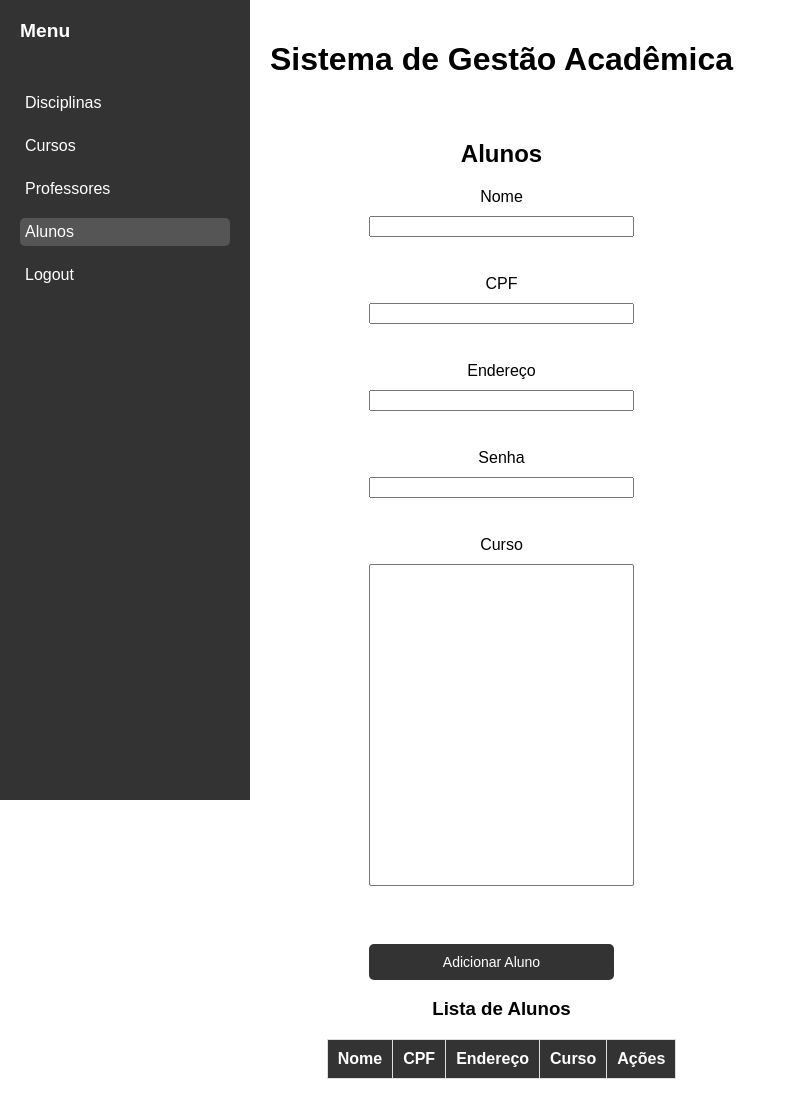
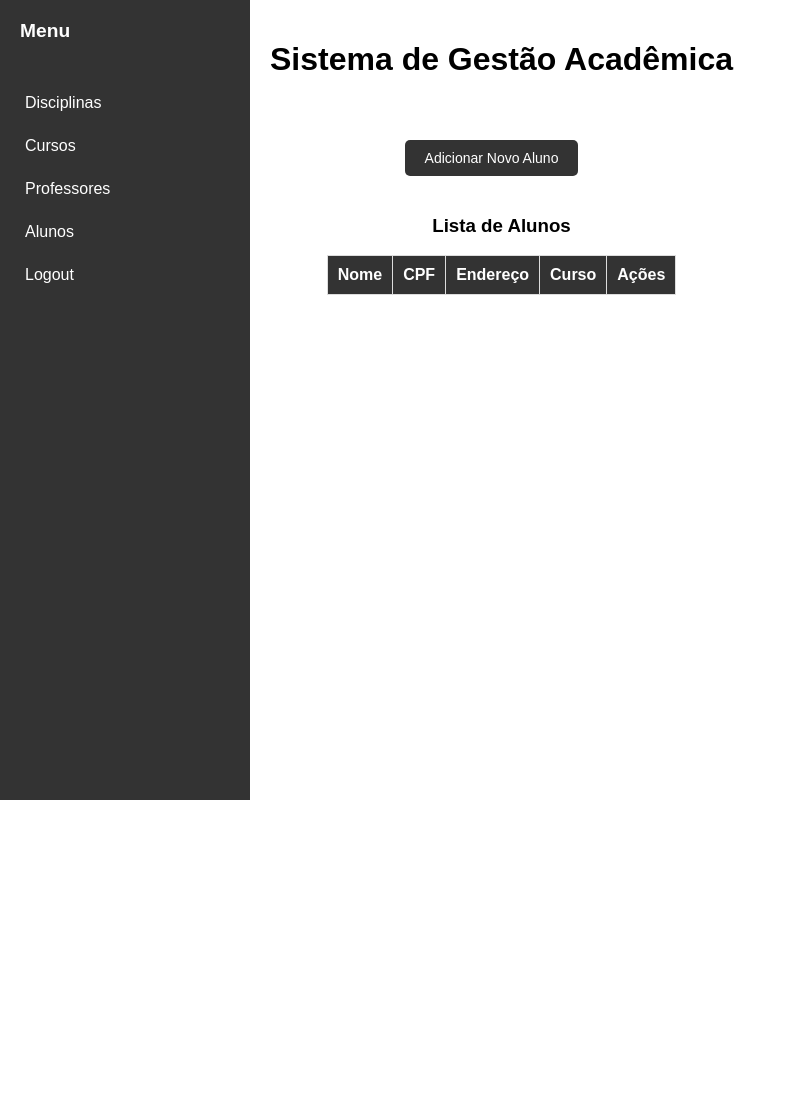
Before and after one commit to Rogeriokjah/programacao-web-fatec, a Flask app: page /alunos in a window 1280 px wide. Shown: the whole page, without its empty margins (0-797 px from the left). After the commit the page ends 800 px from the top, so only its background shows below. Run offline with Flask 3, Linux system fonts and the light colour scheme; a user stored in the database is signed in; data that the repository does not hold is empty; parts of the project's set-up code (start-up, migrations or seed data) failed here and were passed over.

Commit message:
adição de alunos funcionando

```diff
--- a/app/forms.py
+++ b/app/forms.py
@@ -17,9 +17,11 @@ class ProfessorForm(FlaskForm):
     senha = PasswordField('Senha', validators=[DataRequired()])
     disciplinas = SelectMultipleField('Disciplinas', choices=[])
 
+
 class AlunoForm(FlaskForm):
-    nome = StringField('Nome', validators=[DataRequired()])
-    cpf = StringField('CPF', validators=[DataRequired(), Length(11)])
-    endereco = StringField('Endereço', validators=[DataRequired()])
-    senha = PasswordField('Senha', validators=[DataRequired()])
-    curso = SelectField('Curso', validators=[DataRequired()])
+    nome = StringField('Nome', validators=[DataRequired(), Length(max=100)])
+    cpf = StringField('CPF', validators=[DataRequired(), Length(max=11)])
+    usuario = StringField('Usuário', validators=[DataRequired(), Length(max=100)])
+    senha = PasswordField('Senha', validators=[DataRequired(), Length(max=100)])
+    endereco = StringField('Endereço', validators=[Length(max=200)])  # Adicionado aqui
+    curso = StringField('Curso')  # Já estava definido para cursos
--- a/app/models.py
+++ b/app/models.py
@@ -59,5 +59,8 @@ class Aluno(db.Model):
     nome = db.Column(db.String(100), nullable=False)
     cpf = db.Column(db.String(11), unique=True, nullable=False)
     endereco = db.Column(db.String(200))
+    usuario = db.Column(db.String(100))
     senha = db.Column(db.String(100), nullable=False)
-    curso = relationship('Curso', secondary=aluno_curso, backref='alunos')
+    curso_id = db.Column(db.Integer, db.ForeignKey('cursos.id'), nullable=False)
+
+    curso = relationship('Curso', backref='alunos')
--- a/app/routes.py
+++ b/app/routes.py
@@ -183,6 +183,14 @@ def editar_curso(id):
     disciplinas_selecionadas = [d.id for d in curso.disciplinas]
     return render_template('editar_curso.html', curso=curso, form=form, disciplinas_selecionadas=disciplinas_selecionadas)
 
+@app.route('/buscar_cursos', methods=['GET'])
+@login_required
+def buscar_cursos():
+    query = request.args.get('query', '').strip()
+    limite = 7  # Limitar a 7 registros
+    cursos = Curso.query.filter(Curso.nome.ilike(f"%{query}%")).limit(limite).all()
+    return jsonify([{"id": curso.id, "nome": curso.nome} for curso in cursos])
+
 @app.route('/cursos/excluir/<int:id>', methods=['POST'])
 @login_required
 def excluir_curso(id):
@@ -301,25 +309,83 @@ def excluir_professores_selecionados():
         flash("Nenhum professor selecionado para exclusão.", "warning")
         return jsonify({"success": False, "message": "Nenhum curso selecionado."})
 
+@app.route('/alunos', methods=['GET'])
+@login_required
+def listar_alunos():
+    alunos = db.session.query(
+        Aluno.id, Aluno.nome, Aluno.cpf, Aluno.endereco, Curso.nome.label('curso_nome')
+    ).outerjoin(Curso, Aluno.curso_id == Curso.id).all()
+    print("Alunos encontrados:", alunos)  # Depuração para verificar os dados retornados
+    return render_template('alunos.html', alunos=alunos)
 
-@app.route('/alunos', methods=['GET', 'POST'])
+@app.route('/adicionar_aluno', methods=['POST'])
 @login_required
-def alunos():
+def adicionar_aluno():
     form = AlunoForm()
-    form.curso.choices = [(c.id, c.nome) for c in Curso.query.all()]
-    if form.validate_on_submit():
+
+    # Debug para ver os dados recebidos
+    print("Dados recebidos no formulário:", request.form)
+
+    # Validações individuais
+    erros = []
+    if not form.nome.data:
+        erros.append("O campo Nome é obrigatório.")
+    if not form.cpf.data:
+        erros.append("O campo CPF é obrigatório.")
+    if not form.usuario.data:
+        erros.append("O campo Usuário é obrigatório.")
+    if not form.senha.data:
+        erros.append("O campo Senha é obrigatório.")
+
+    if erros:
+        for erro in erros:
+            flash(erro, "danger")
+        return redirect(url_for('listar_alunos'))
+
+    # Dados válidos - Criar novo aluno
+    try:
         novo_aluno = Aluno(
             nome=form.nome.data,
             cpf=form.cpf.data,
-            endereco=form.endereco.data,
+            endereco=form.endereco.data or None,  # Permitir `NULL`
+            usuario=form.usuario.data,
             senha=form.senha.data,
-            curso_id=form.curso.data
+            curso_id=form.curso.data or None  # Permitir `NULL`
         )
         db.session.add(novo_aluno)
         db.session.commit()
         flash("Aluno adicionado com sucesso!", "success")
-    alunos = Aluno.query.all()
-    return render_template('alunos.html', alunos=alunos, form=form, active_page='alunos')
+    except Exception as e:
+        db.session.rollback()
+        print(f"Erro ao salvar o aluno: {e}")
+        flash(f"Erro ao salvar o aluno: {e}", "danger")
+
+    return redirect(url_for('listar_alunos'))
+
+app.route('/alunos/editar/<int:id>', methods=['GET', 'POST'])
+@login_required
+def editar_aluno(id):
+    aluno = Aluno.query.get_or_404(id)
+    form = AlunoForm(obj=disciplina)
+    if form.validate_on_submit():
+        aluno.nome=form.nome.data,
+        aluno.cpf=form.cpf.data,
+        aluno.endereco=form.endereco.data,
+        aluno.senha=form.senha.data,
+        aluno.curso_id=form.curso.data
+        db.session.commit()
+        flash("Aluno atualizado com sucesso!", "success")
+        return redirect(url_for('listar_alunos'))
+    return render_template('alunos.html', form=form, aluno=aluno)
+
+@app.route('/alunos/excluir/<int:id>', methods=['POST'])
+@login_required
+def excluir_aluno(id):
+    aluno = Aluno.query.get_or_404(id)
+    db.session.delete(aluno)
+    db.session.commit()
+    flash("Aluno excluído com sucesso!", "success")
+    return redirect(url_for('listar_alunos'))
 
 @app.route('/buscar_disciplinas', methods=['GET'])
 @login_required
--- a/app/templates/alunos.html
+++ b/app/templates/alunos.html
@@ -1,19 +1,72 @@
 {% extends "base.html" %}
 {% block title %}Alunos{% endblock %}
 {% block content %}
-<h2>Alunos</h2>
-<form action="{{ url_for('alunos') }}" method="POST">
-    {{ form.hidden_tag() }}
-    {{ form.nome.label }} {{ form.nome(size=20) }}<br>
-    {{ form.cpf.label }} {{ form.cpf(size=20) }}<br>
-    {{ form.endereco.label }} {{ form.endereco(size=30) }}<br>
-    {{ form.senha.label }} {{ form.senha(size=20) }}<br>
-    {{ form.curso.label }} {{ form.curso(size=20) }}<br>
-    <button type="submit">Adicionar Aluno</button>
+<div class="button-group">
+    <button type="button" class="button large-button" id="openModal">Adicionar Novo Aluno</button>
+</div>
+
+<div id="modal" class="modal">
+    <div class="modal-content">
+        <span class="close" id="closeModal">&times;</span>
+        <h2 id="modalTitle">Adicionar Novo Aluno</h2>
+        <form id="formAluno" method="POST" action="{{ url_for('adicionar_aluno') }}">
+            <div class="form-row">
+                <div>
+                    <label for="nome">Nome:</label>
+                    <input type="text" id="nome" name="nome" required>
+                </div>
+                <div>
+                    <label for="cpf">CPF:</label>
+                    <input type="text" id="cpf" name="cpf" required>
+                </div>
+            </div>
+            <div class="form-row">
+                <div>
+                    <label for="usuario">Usuário:</label>
+                    <input type="text" id="usuario" name="usuario" required>
+                </div>
+                <div>
+                    <label for="senha">Senha:</label>
+                    <input type="password" id="senha" name="senha" required>
+                </div>
+            </div>
+            <div class="form-row">
+                <div>
+                    <label for="endereco">Endereço:</label>
+                    <input type="text" id="endereco" name="endereco" required>
+                </div>
+            </div>
+            <div>
+                <label for="pesquisarCurso">Pesquisar Curso:</label>
+                <input type="text" id="pesquisarCurso" placeholder="Digite para buscar cursos">
+                <table id="resultadoCursos" class="dropdown-table">
+                    <thead>
+                        <tr>
+                            <th>Nome do Curso</th>
+                            <th>Ações</th>
+                        </tr>
+                    </thead>
+                    <tbody></tbody>
+                </table>
+                <div id="cursoSelecionadoContainer">
+                    <label>Curso Selecionado:</label>
+                    <div id="cursoSelecionadoDisplay" class="curso-display">
+                        Nenhum curso selecionado.
+                    </div>
+                    <input type="hidden" id="cursoSelecionado" name="curso">
+                </div>
+            </div>
+            <div class="button-group">
+                <button type="submit" class="button">Salvar</button>
+                <button type="button" class="button button-danger" id="cancelModal">Cancelar</button>
+            </div>
         </form>
+    </div>
+</div>
 
 <h3>Lista de Alunos</h3>
 <table>
+    <thead>
         <tr>
             <th>Nome</th>
             <th>CPF</th>
@@ -21,19 +74,127 @@
             <th>Curso</th>
             <th>Ações</th>
         </tr>
+    </thead>
+    <tbody>
         {% for aluno in alunos %}
         <tr>
             <td>{{ aluno.nome }}</td>
             <td>{{ aluno.cpf }}</td>
             <td>{{ aluno.endereco }}</td>
-        <td>{{ aluno.curso.nome if aluno.curso else 'Não cadastrado' }}</td>
+            <td>{{ aluno.curso_nome if aluno.curso_nome else 'Curso não definido' }}</td>
             <td>
-            <a href="{{ url_for('editar_aluno', id=aluno.id) }}">Editar</a>
+                <button type="button" class="button edit-aluno" data-id="{{ aluno.id }}">Editar</button>
                 <form action="{{ url_for('excluir_aluno', id=aluno.id) }}" method="POST" style="display:inline;">
-                <button type="submit">Excluir</button>
+                    <button type="submit" class="button button-danger">Excluir</button>
                 </form>
             </td>
         </tr>
         {% endfor %}
+    </tbody>
 </table>
+
+<script>
+document.addEventListener("DOMContentLoaded", () => {
+    const modal = document.getElementById("modal");
+    const btnOpenModal = document.getElementById("openModal");
+    const btnCloseModal = document.getElementById("closeModal");
+    const btnCancelModal = document.getElementById("cancelModal");
+    const formAluno = document.getElementById("formAluno");
+
+    const pesquisarCurso = document.getElementById("pesquisarCurso");
+    const resultadoCursos = document.querySelector("#resultadoCursos tbody");
+    const cursoSelecionado = document.getElementById("cursoSelecionado");
+    const cursoSelecionadoDisplay = document.getElementById("cursoSelecionadoDisplay");
+
+    let timer;
+
+    // Abrir modal
+    btnOpenModal.addEventListener("click", () => {
+        modal.style.display = "block";
+        formAluno.reset();
+        cursoSelecionado.value = "";
+        cursoSelecionadoDisplay.textContent = "Nenhum curso selecionado.";
+        resultadoCursos.innerHTML = "";
+    });
+
+    // Fechar modal
+    [btnCloseModal, btnCancelModal].forEach(btn =>
+        btn.addEventListener("click", () => {
+            modal.style.display = "none";
+        })
+    );
+
+    // Pesquisar cursos com delay
+    pesquisarCurso.addEventListener("input", () => {
+        clearTimeout(timer);
+        const query = pesquisarCurso.value.trim();
+        if (query.length > 0) {
+            timer = setTimeout(() => buscarCursos(query), 1000);
+        } else {
+            resultadoCursos.innerHTML = "";
+        }
+    });
+
+    // Buscar cursos no servidor
+    function buscarCursos(query) {
+        fetch(`/buscar_cursos?query=${encodeURIComponent(query)}`)
+            .then(response => response.json())
+            .then(cursos => {
+                resultadoCursos.innerHTML = cursos
+                    .map(curso => `
+                        <tr>
+                            <td>${curso.nome}</td>
+                            <td>
+                                <button type="button" class="button add-curso" data-id="${curso.id}" data-nome="${curso.nome}">Adicionar</button>
+                            </td>
+                        </tr>
+                    `)
+                    .join("");
+            })
+            .catch(() => {
+                resultadoCursos.innerHTML = `
+                    <tr>
+                        <td colspan="2">Erro ao buscar cursos</td>
+                    </tr>`;
+            });
+    }
+
+    // Selecionar curso
+    resultadoCursos.addEventListener("click", event => {
+        if (event.target.classList.contains("add-curso")) {
+            const cursoId = event.target.dataset.id;
+            const cursoNome = event.target.dataset.nome;
+            cursoSelecionado.value = cursoId;
+            cursoSelecionadoDisplay.innerHTML = `
+                <span class="curso-nome">${cursoNome}</span>
+                <span class="remove-curso">x</span>
+            `;
+            resultadoCursos.innerHTML = "";
+        }
+    });
+
+    // Remover curso selecionado
+    cursoSelecionadoDisplay.addEventListener("click", event => {
+        if (event.target.classList.contains("remove-curso")) {
+            cursoSelecionado.value = "";
+            cursoSelecionadoDisplay.textContent = "Nenhum curso selecionado.";
+        }
+    });
+});
+</script>
+
+<style>
+.curso-nome {
+    font-weight: bold;
+}
+
+.remove-curso {
+    color: red;
+    cursor: pointer;
+}
+
+.remove-curso:hover {
+    text-decoration: underline;
+}
+</style>
 {% endblock %}
--- a/app/templates/base.html
+++ b/app/templates/base.html
@@ -14,7 +14,7 @@
                 <li><a href="{{ url_for('listar_disciplinas') }}" class="{% if request.endpoint == 'disciplinas' %}active{% endif %}">Disciplinas</a></li>
                 <li><a href="{{ url_for('listar_cursos') }}" class="{% if request.endpoint == 'cursos' %}active{% endif %}">Cursos</a></li>
                 <li><a href="{{ url_for('listar_professores') }}" class="{% if request.endpoint == 'professores' %}active{% endif %}">Professores</a></li>
-                <li><a href="{{ url_for('alunos') }}" class="{% if request.endpoint == 'alunos' %}active{% endif %}">Alunos</a></li>
+                <li><a href="{{ url_for('listar_alunos') }}" class="{% if request.endpoint == 'alunos' %}active{% endif %}">Alunos</a></li>
                 <li><a href="{{ url_for('logout') }}">Logout</a></li>
             </ul>
         </div>
--- a/app/templates/editar_aluno.html
+++ b/app/templates/editar_aluno.html
@@ -24,7 +24,7 @@
     </div>
     <div>
         <button type="submit" class="button">Salvar Alterações</button>
-        <a href="{{ url_for('alunos') }}" class="button button-secondary">Cancelar</a>
+        <a href="{{ url_for('listar_alunos') }}" class="button button-secondary">Cancelar</a>
     </div>
 </form>
 {% endblock %}
```
Lines whose indentation alone changed are shown as unchanged.
